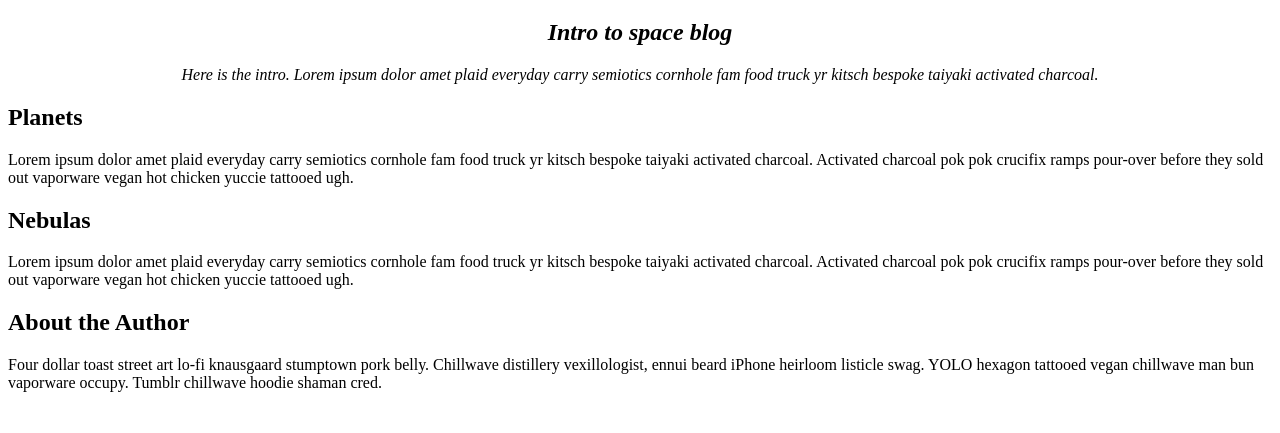
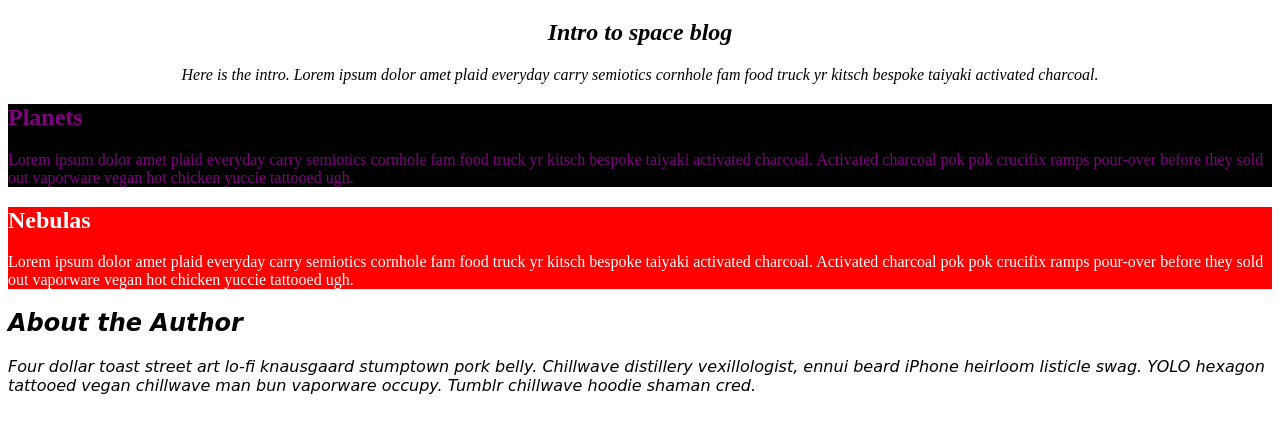
Before and after one commit to brenderbee/blogging-site, a plain HTML site: page index.html in a window 1280 px wide. Shown: the part 61-494 px from the top of the page. Drawn offline with Linux system fonts and the light colour scheme.

Commit message:
Style post class seletors and about me section.

```diff
--- a/css/styles.css
+++ b/css/styles.css
@@ -6,3 +6,18 @@ h1 {
   font-style: italic;
   text-align: center;
 }
+
+.post-planet {
+  color: purple;
+  background-color: black;
+}
+
+.post-nebula {
+  color: white;
+  background-color: red;
+}
+
+.about {
+  font-style: italic;
+  font-family: cursive;
+}
```
